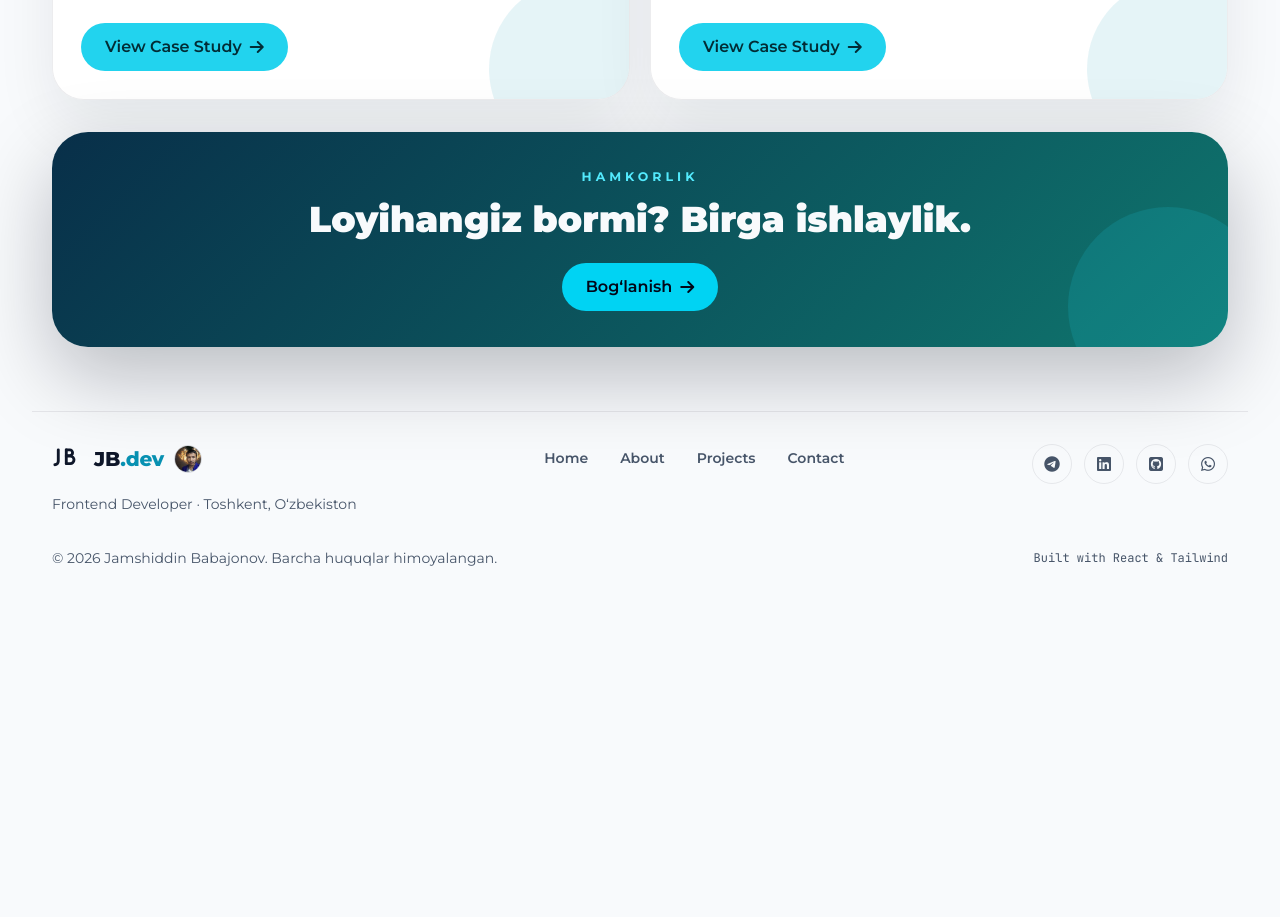
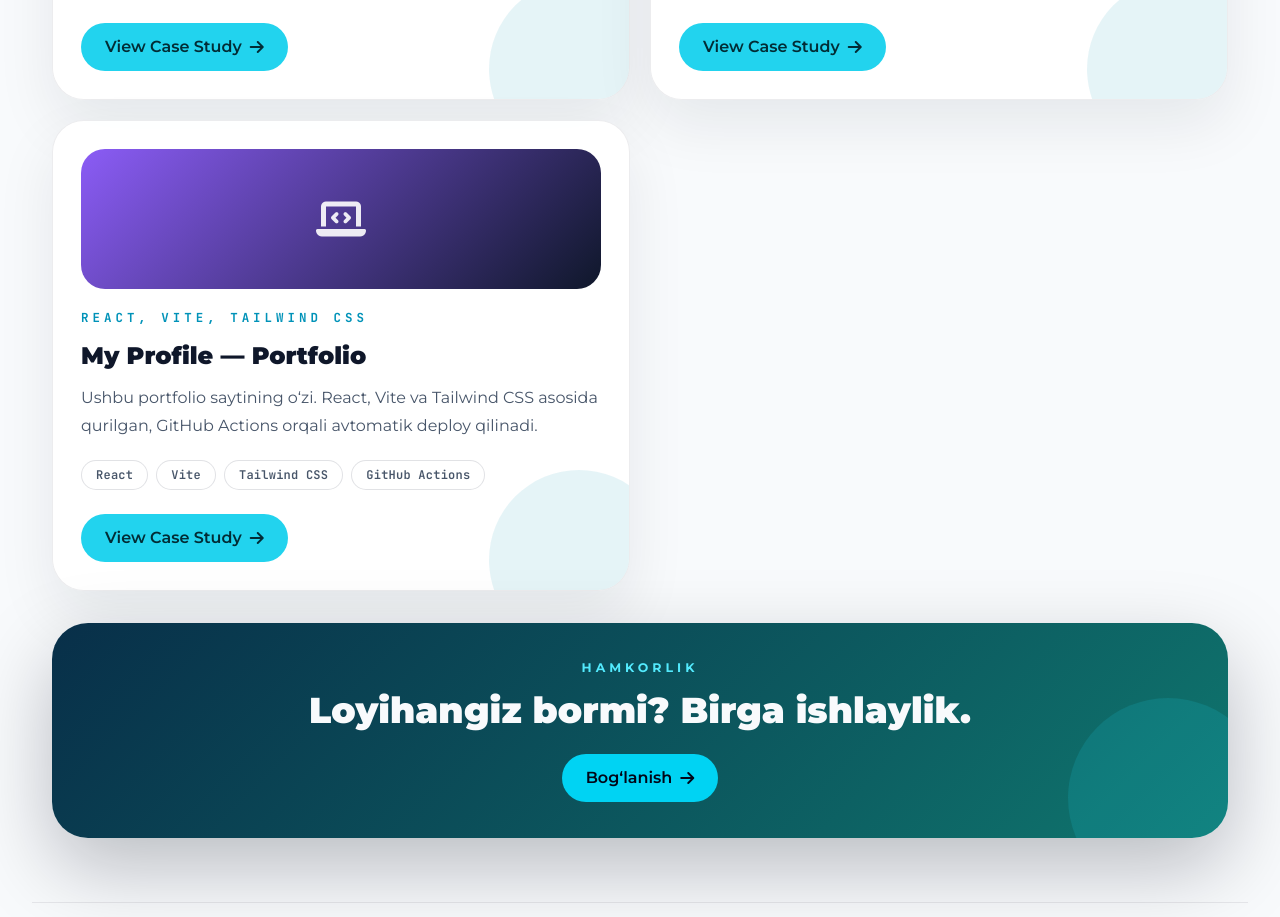
Before and after one commit to jama050690/My_profile, a React (Vite) app: page / in a window 1280 px wide. Shown: the part 1600-2517 px from the top of the page. Before the commit the page ends 2224 px from the top, so only its background shows below. Built offline with nearby package versions, Linux system fonts and the light colour scheme; no server answers.

Commit message:
Add this portfolio (My_profile) as a featured project
Real, live entry now that jamshiddin.uz is deployed and working:
GitHub Actions CI, live GitHub API stats, custom domain deploy.

```diff
--- a/src/data/projects.js
+++ b/src/data/projects.js
@@ -41,6 +41,27 @@ export const projects = [
       "Portfolio ichida case-study ko‘rinishida taqdim etiladi",
     ],
   },
+  {
+    slug: "my-profile",
+    title: "My Profile — Portfolio",
+    description:
+      "Ushbu portfolio saytining o‘zi. React, Vite va Tailwind CSS asosida qurilgan, GitHub Actions orqali avtomatik deploy qilinadi.",
+    stack: "React, Vite, Tailwind CSS",
+    tags: ["React", "Vite", "Tailwind CSS", "GitHub Actions"],
+    icon: "fa-solid fa-laptop-code",
+    accent: ["#8b5cf6", "#0f172a"],
+    liveUrl: "https://jamshiddin.uz",
+    repoUrl: "https://github.com/jama050690/My_profile",
+    year: "2026",
+    role: "Frontend Developer",
+    summary:
+      "Loyihalarim, ko‘nikmalarim va GitHub faoliyatimni bitta joyda taqdim etuvchi shaxsiy portfolio sayti.",
+    highlights: [
+      "GitHub REST API orqali jonli repository statistikasi va so‘nggi push qilingan loyihalar",
+      "GitHub Actions yordamida avtomatik build va custom domenga (jamshiddin.uz) deploy",
+      "Scroll asosidagi reveal animatsiyalar va dark/light rejim almashtirish",
+    ],
+  },
 ];
 
 export function getProjectBySlug(slug) {
```
